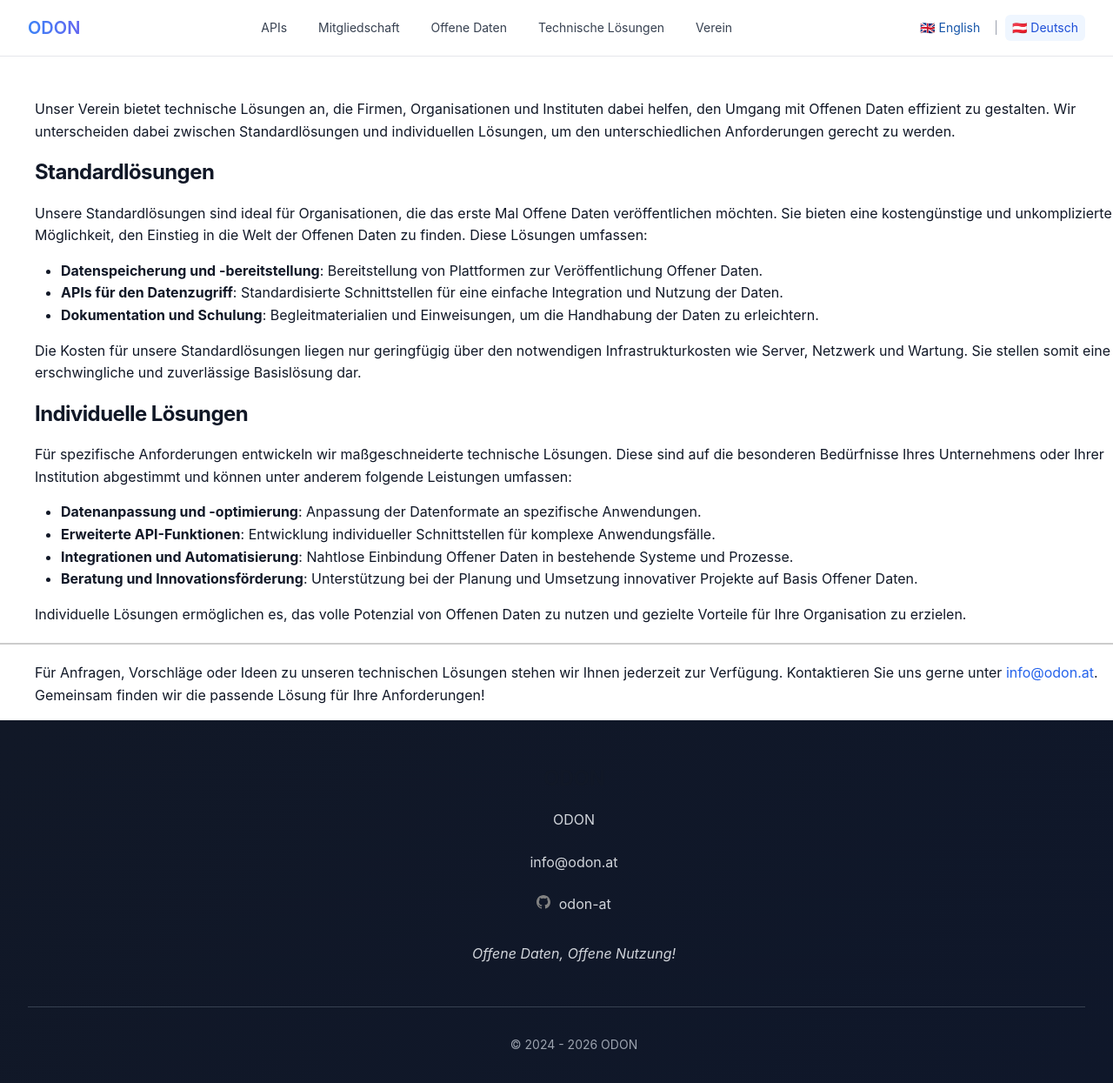
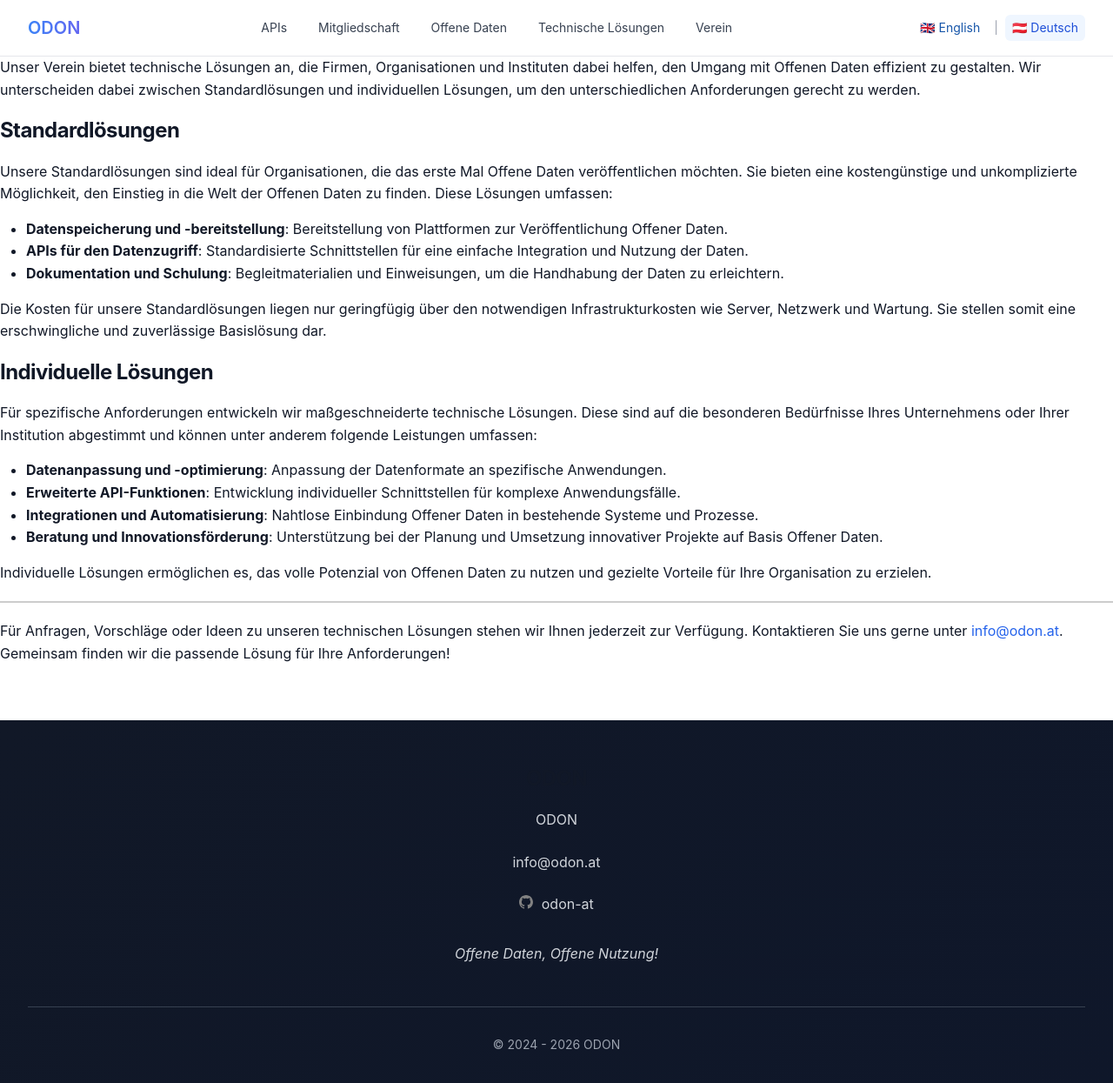
Before and after one commit to verein-odon/verein-odon.github.io, a Jekyll site: the page built from docs/de/solutions.md, in a window 1280 px wide and 1275 px high. Shown: the top 1245 px of the window at 87% size. Built offline with Jekyll 4.4.1, drawn with Linux system fonts in a browser that asks for light colours.

Commit message:
Reverting CSS change

```diff
--- a/docs/assets/main.scss
+++ b/docs/assets/main.scss
@@ -1157,14 +1157,14 @@ td {
 }
 
 .odon-page-content {
-  padding-top: 3em;
+  //padding-top: 3em;
 
 }
 
 .odon-post-content > h1, h2, h3, h4, h5, blockquote, pre, hr, dl, dd, figure, p, ol, ul {
-   padding-left: 40px;
+   //padding-left: 40px;
 }
 
 .svg-icon {
-  box-sizing: unset;
+ box-sizing: unset;
 }
```
